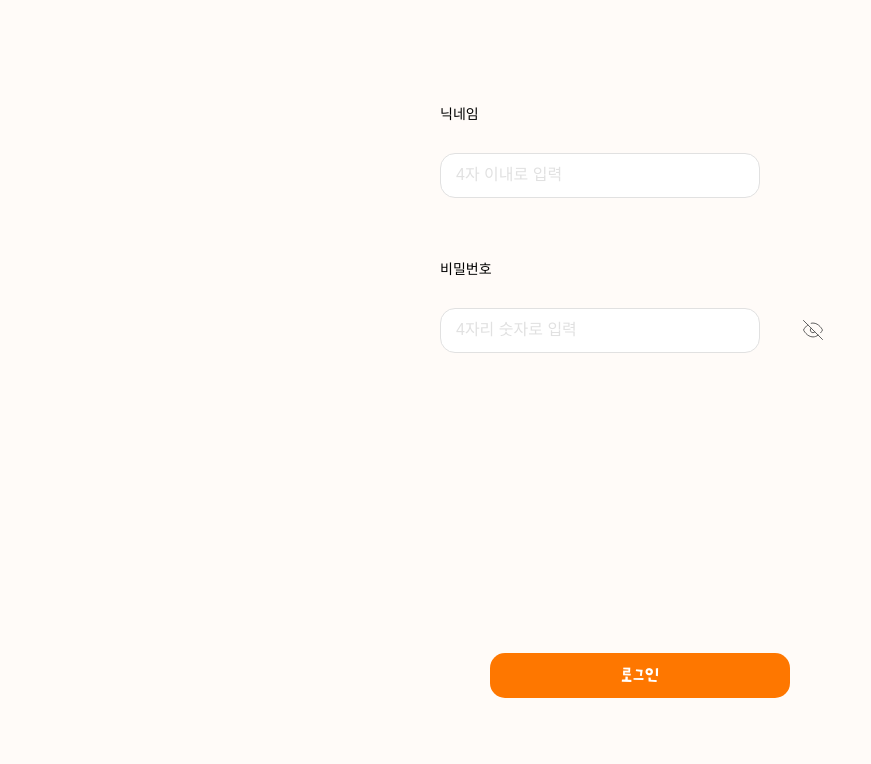
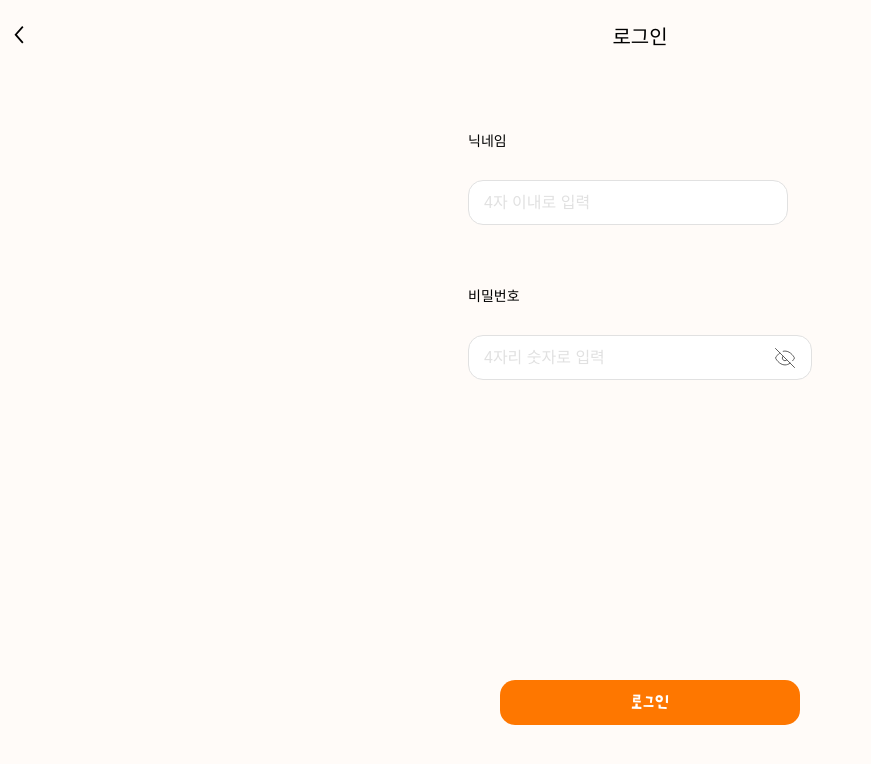
Before and after one commit to Ureca3rd-FE/moong-FE, a React (Vite) app: page /login in a window 1280 px wide. Shown: the top 764 px of the page, without its empty margins (0-871 px from the left). Built offline with nearby package versions, Linux system fonts and the light colour scheme; no server answers; a web font is replaced by a local one.

Commit message:
[fix] Header Component 연결

```diff
--- a/src/pages/Login.tsx
+++ b/src/pages/Login.tsx
@@ -1,5 +1,6 @@
 import { useNavigate } from "react-router-dom";
 import { useState } from "react";
+import { Header } from '../components/common/Header';
 import TextField from "../components/common/TextField";
 import Button from "../components/common/Button";
 import useLogin from "../api/useLogin";
@@ -34,6 +35,10 @@ const Login = () => {
 
     return (
     <div className="login">
+      <Header
+        text = '로그인'
+        back = {true}
+      />
       <div className="login_container">
         <div className="login_field">
           <label className="login_label">닉네임</label>
--- a/src/style/pages/Login/login.scss
+++ b/src/style/pages/Login/login.scss
@@ -1,20 +1,24 @@
-@use '../../global//color.scss' as *;
+@use '../../global/color.scss' as *;
 @use '../../global/text-style.scss' as *;
 
 .login {
   min-height: 100vh;
   background-color: $color-background;
   display: flex;
-  align-items: center;
-  justify-content: center;
-  padding: 0 28px;
+  flex-direction: column;
+  overflow-x: hidden;
 
   &_container {
     width: 100%;
     max-width: 400px;
+    margin: 0 auto;
+    padding-top: 60px;
+    padding-left: 28px;
+    padding-right: 28px;
     display: flex;
     flex-direction: column;
     gap: 60px;
+    box-sizing: border-box;
   }
 
   &_field {
@@ -48,15 +52,20 @@
     position: relative;
     display: flex;
     align-items: center;
+    width: 100%;
 
     .textfield-large {
+      width: 100%;
       padding-right: 45px;
+      box-sizing: border-box;
     }
   }
 
   &_toggle {
     position: absolute;
     right: 15px;
+    top: 50%;
+    transform: translateY(-50%);
     background: none;
     border: none;
     cursor: pointer;
@@ -67,6 +76,7 @@
     width: 24px;
     height: 24px;
     transition: opacity 0.2s;
+    z-index: 10;
 
     &:hover {
       opacity: 0.7;
@@ -82,5 +92,8 @@
     display: flex;
     justify-content: center;
     margin-top: 240px;
+    padding-left: 20px;
+    width: 100%;
+    box-sizing: border-box;
   }
 }
```
